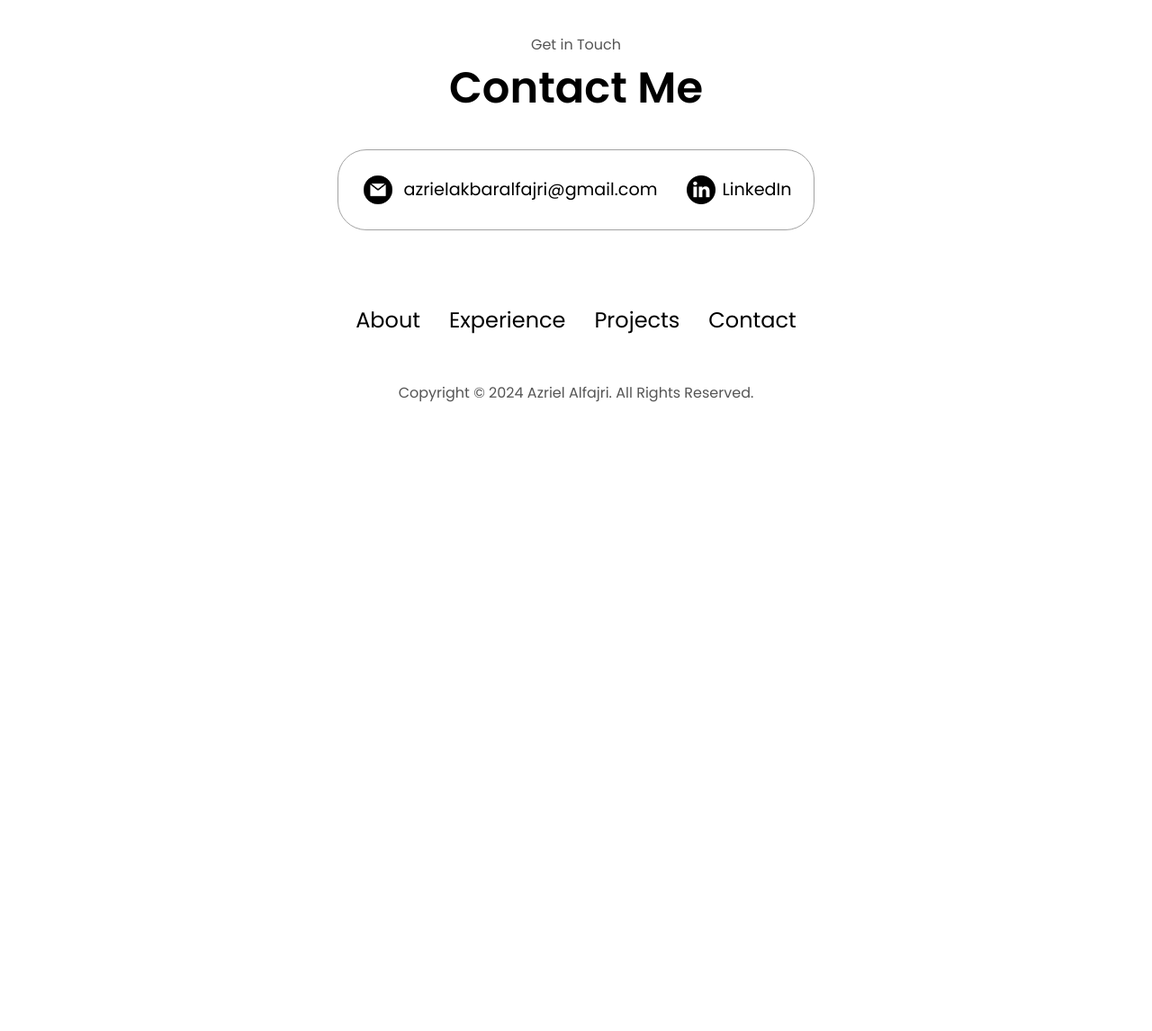
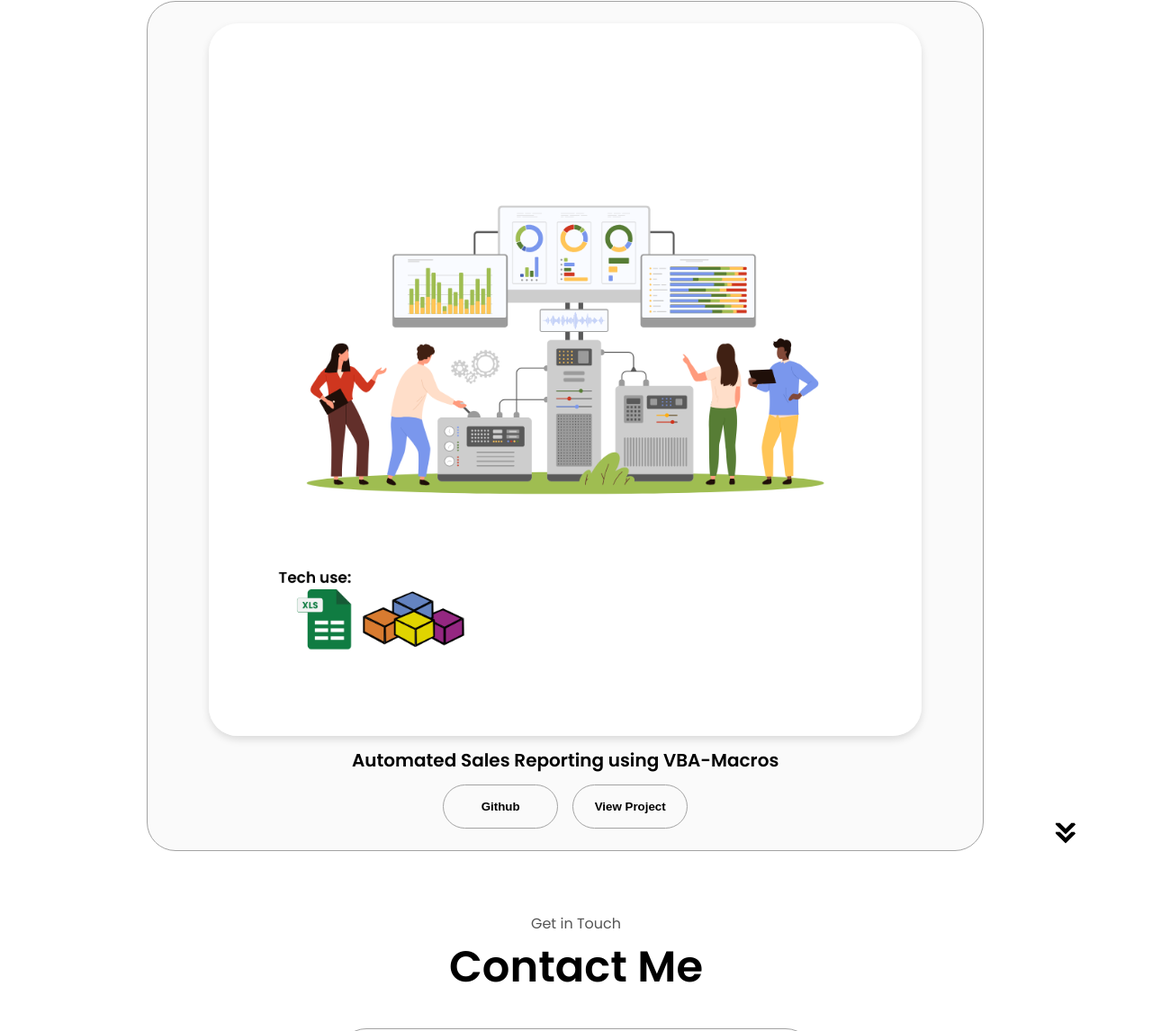
Before and after one commit to azrielalfajr/html-css-js-portfolio, a plain HTML site: page index.html in a window 1280 px wide. Shown: the part 3773-4919 px from the top of the page at 90% size. Before the commit the page ends 4269 px from the top, so only its background shows below. Drawn offline with Linux system fonts and the light colour scheme.

Commit message:
Update index.html

```diff
--- a/index.html
+++ b/index.html
@@ -343,6 +343,20 @@ enthusiasm lies in leveraging these skills to make impactful contributions withi
                         </button>
                     </div>
                 </div>
+                <div class="details-container color-container">
+                    <div class="article-container">
+                        <img src="./assets/project-6.png" alt="Automated Sales Reporting using VBA-Macros" class="project-img" />
+                    </div>
+                    <h2 class="experience-sub-title project-title">Automated Sales Reporting using VBA-Macros</h2>
+                    <div class="btn-container">
+                        <button class="btn btn-color-2 project-btn" onclick="location.href='https://github.com/azrielalfajr/autosalesreporting-VBAMacros'">
+                            Github
+                        </button>
+                        <button class="btn btn-color-2 project-btn" onclick="location.href='https://github.com/azrielalfajr/autosalesreporting-VBAMacros'">
+                            View Project
+                        </button>
+                    </div>
+                </div>
             </div>
         </div>
         <img src="./assets/arrow.png" alt="Arrow icon" class="icon arrow" onclick="location.href='./#contact'" />
```
